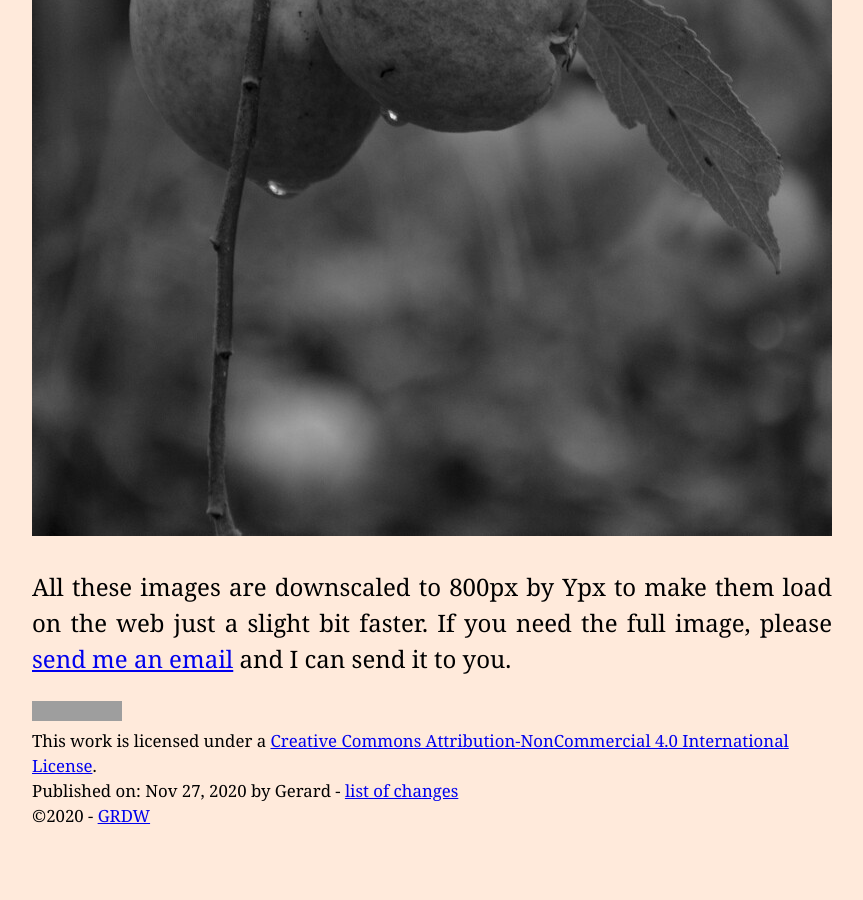
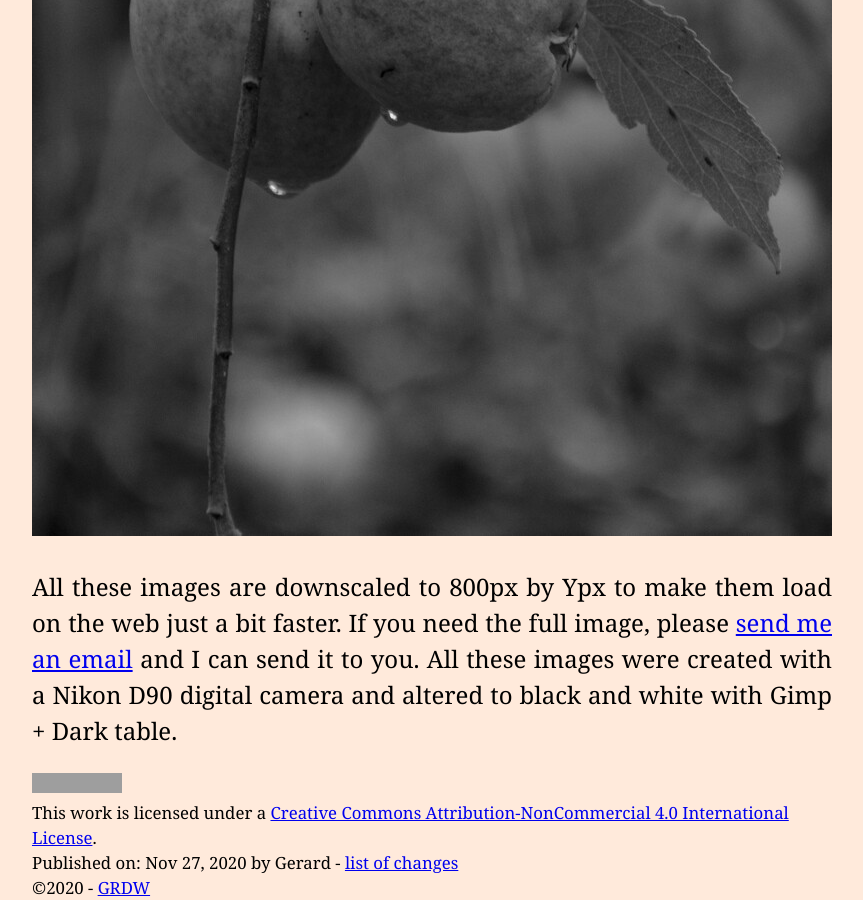
Before and after one commit to grdw/grdw, a Jekyll site: the page built from _posts/2020-11-27-pictures-of-hoorn.md, in a window 1280 px wide and 900 px high, scrolled down 3597 px. Shown: the whole window, without its empty margins (208-1071 px from the left). Built offline with Jekyll 4.4.1, drawn with Linux system fonts in a browser that asks for light colours; before the commit the page ends 4425 px from its top, so only the background shows below that; grey boxes are pictures that could not be loaded.

Commit message:
Explain how the images were made

```diff
--- a/_posts/2020-11-27-pictures-of-hoorn.md
+++ b/_posts/2020-11-27-pictures-of-hoorn.md
@@ -12,4 +12,4 @@ Pictures I took in Hoorn and surrounding areas.
 ![apples](/img/2/5.jpg)
 ![apples2](/img/2/6.jpg)
 
-All these images are downscaled to 800px by Ypx to make them load on the web just a slight bit faster. If you need the full image, please [send me an email](/about) and I can send it to you.
+All these images are downscaled to 800px by Ypx to make them load on the web just a bit faster. If you need the full image, please [send me an email](/about) and I can send it to you. All these images were created with a Nikon D90 digital camera and altered to black and white with Gimp + Dark table.
```
